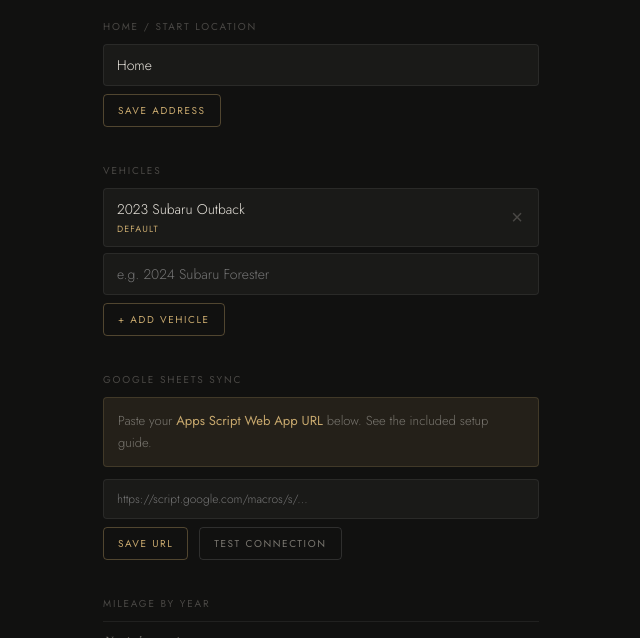
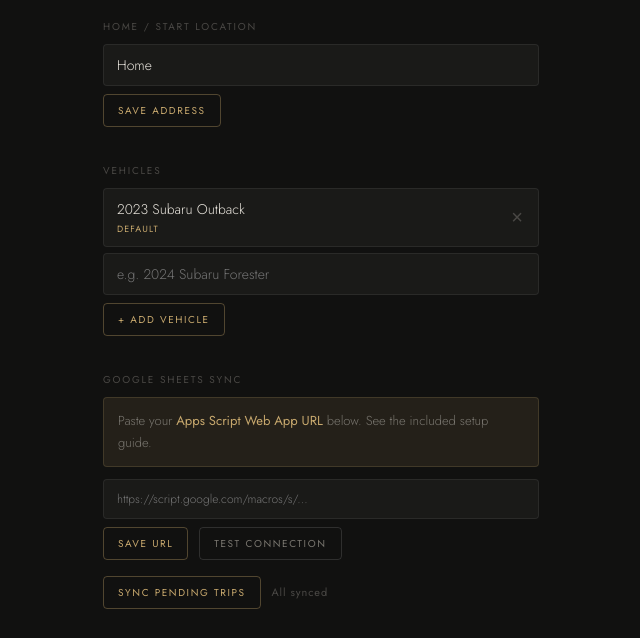
Before and after one commit to jreuck88/JRP_Mileage, a plain HTML site: page index.html in a window 1280 px wide. Both pictures are taken after a click on the button "SETTINGS". Shown: the part 162-800 px from the top of the page, without its empty margins (319-959 px from the left). Drawn offline with nearby package versions, Linux system fonts and the light colour scheme; a web font is replaced by a local one.

Commit message:
Update index.html

```diff
--- a/index.html
+++ b/index.html
@@ -241,6 +241,10 @@ html, body {
       <input class="settings-input" id="sheetsUrl" placeholder="https://script.google.com/macros/s/..." maxlength="500" style="font-size:12px;">
       <button class="settings-btn accent" onclick="saveSettings()">Save URL</button>
       <button class="settings-btn" onclick="testSync()">Test connection</button>
+      <div style="margin-top:10px;">
+        <button class="settings-btn accent" onclick="syncPending()" id="syncPendingBtn">Sync pending trips</button>
+        <span id="pendingCount" style="font-size:11px;color:var(--text3);letter-spacing:0.08em;"></span>
+      </div>
     </div>
     <div class="settings-section">
       <div class="settings-section-label">Mileage by year</div>
@@ -296,7 +300,7 @@ function switchTab(tab) {
     document.querySelectorAll('.tab')[i].classList.toggle('active', t === tab);
   });
   if (tab === 'history') { populateYearFilter(); renderHistory(); }
-  if (tab === 'settings') renderSettings();
+  if (tab === 'settings') { renderSettings(); updatePendingCount(); }
 }
 
 function populateVehicles() {
@@ -346,7 +350,7 @@ async function saveTrip() {
   if (!dest)          { showToast('Destination required','error'); return; }
   if (!desc)          { showToast('Description required','error'); return; }
   if (!miles||miles<=0){ showToast('Enter valid miles','error'); return; }
-  const trip = { id: Date.now(), date, vehicle, start: state.homeAddress||'Home', destination: dest, desc, miles, notes };
+  const trip = { id: Date.now(), date, vehicle, start: state.homeAddress||'Home', destination: dest, desc, miles, notes, synced: false };
   state.trips.unshift(trip); save();
   document.getElementById('tripDestination').value = '';
   document.getElementById('tripDesc').value = '';
@@ -371,8 +375,47 @@ async function syncToSheets(trip) {
       body: JSON.stringify({ date:trip.date, vehicle:trip.vehicle, start:trip.start,
         destination:trip.destination, description:trip.desc, miles:trip.miles, notes:trip.notes })
     });
+    const t = state.trips.find(t => t.id === trip.id);
+    if (t) { t.synced = true; save(); }
     setSyncStatus('synced'); setTimeout(()=>setSyncStatus(''),4000);
+    updatePendingCount();
   } catch(e) { setSyncStatus('error'); showToast('Sync failed — saved locally','error'); }
+}
+
+async function syncPending() {
+  if (!state.sheetsUrl) { showToast('No Sheets URL saved','error'); return; }
+  const pending = state.trips.filter(t => !t.synced);
+  if (pending.length === 0) { showToast('All trips synced','success'); return; }
+  setSyncStatus('syncing');
+  let success = 0;
+  for (const trip of pending) {
+    try {
+      await fetch(state.sheetsUrl, { method:'POST', mode:'no-cors',
+        headers:{'Content-Type':'application/json'},
+        body: JSON.stringify({ date:trip.date, vehicle:trip.vehicle, start:trip.start,
+          destination:trip.destination, description:trip.desc, miles:trip.miles, notes:trip.notes })
+      });
+      trip.synced = true;
+      success++;
+    } catch(e) {}
+  }
+  save();
+  updatePendingCount();
+  if (success === pending.length) {
+    setSyncStatus('synced');
+    showToast(`${success} trip${success!==1?'s':''} synced`, 'success');
+    setTimeout(()=>setSyncStatus(''),4000);
+  } else {
+    setSyncStatus('error');
+    showToast(`${success} of ${pending.length} synced`, 'error');
+  }
+}
+
+function updatePendingCount() {
+  const el = document.getElementById('pendingCount');
+  if (!el) return;
+  const n = state.trips.filter(t => !t.synced).length;
+  el.textContent = n > 0 ? `${n} unsynced` : 'All synced';
 }
 async function testSync() {
   const url = document.getElementById('sheetsUrl').value.trim();
```
